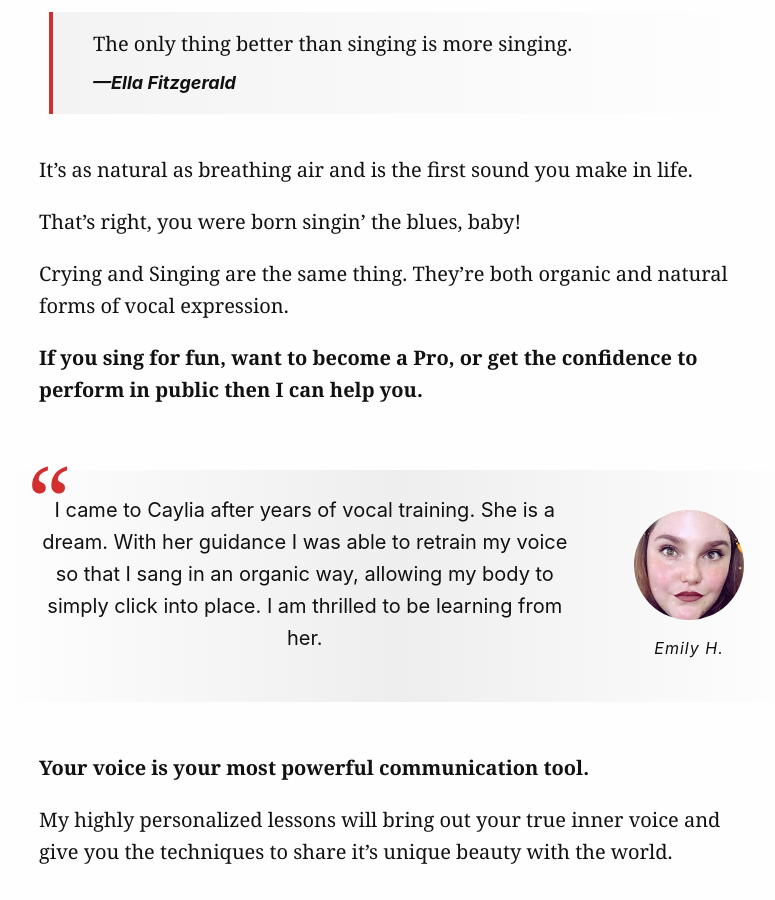
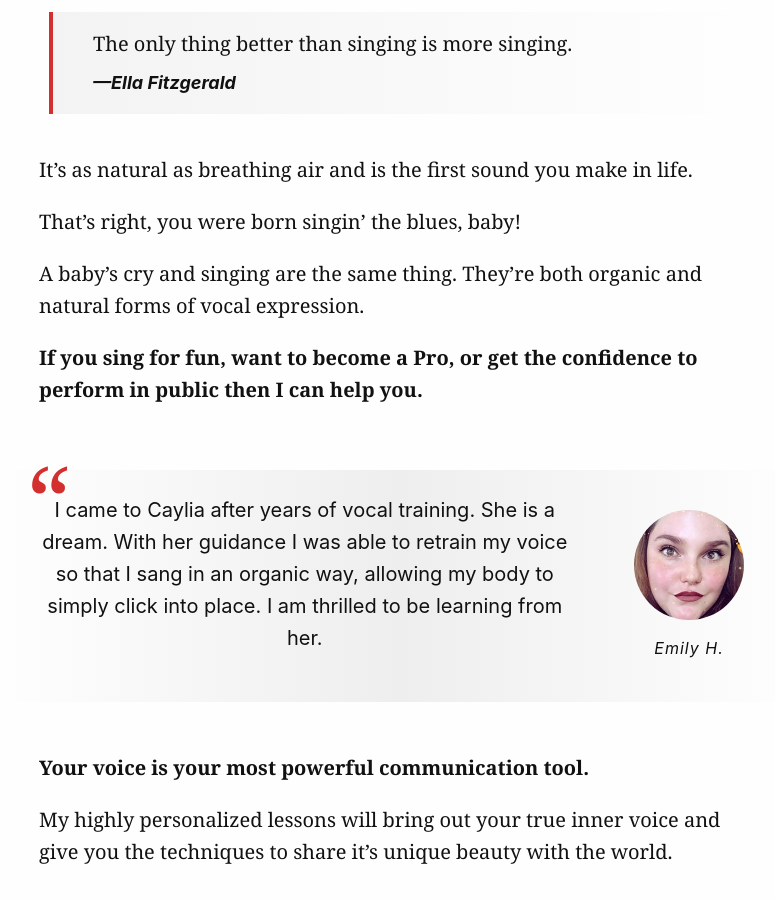
Before and after one commit to cchaiken/ccms, a Jekyll site: the page built from voice-lessons.md, in a window 1280 px wide and 900 px high, scrolled down 1091 px. Shown: the whole window, without its empty margins (241-1016 px from the left). Built offline with Jekyll 4.4.1, drawn with Linux system fonts in a browser that asks for light colours; some web fonts are replaced; grey boxes are pictures that could not be loaded.

Commit message:
Updated Voice Lessons

```diff
--- a/voice-lessons.md
+++ b/voice-lessons.md
@@ -31,7 +31,7 @@ It’s as natural as breathing air and is the first sound you make in life.
 
 That’s right, you were born singin’ the blues, baby!
 
-Crying and Singing are the same thing. They’re both organic and natural forms of vocal expression.
+A baby's cry and singing are the same thing. They’re both organic and natural forms of vocal expression.
 
 **If you sing for fun, want to become a Pro, or get the confidence to perform in public then I can help you.**
 
```
